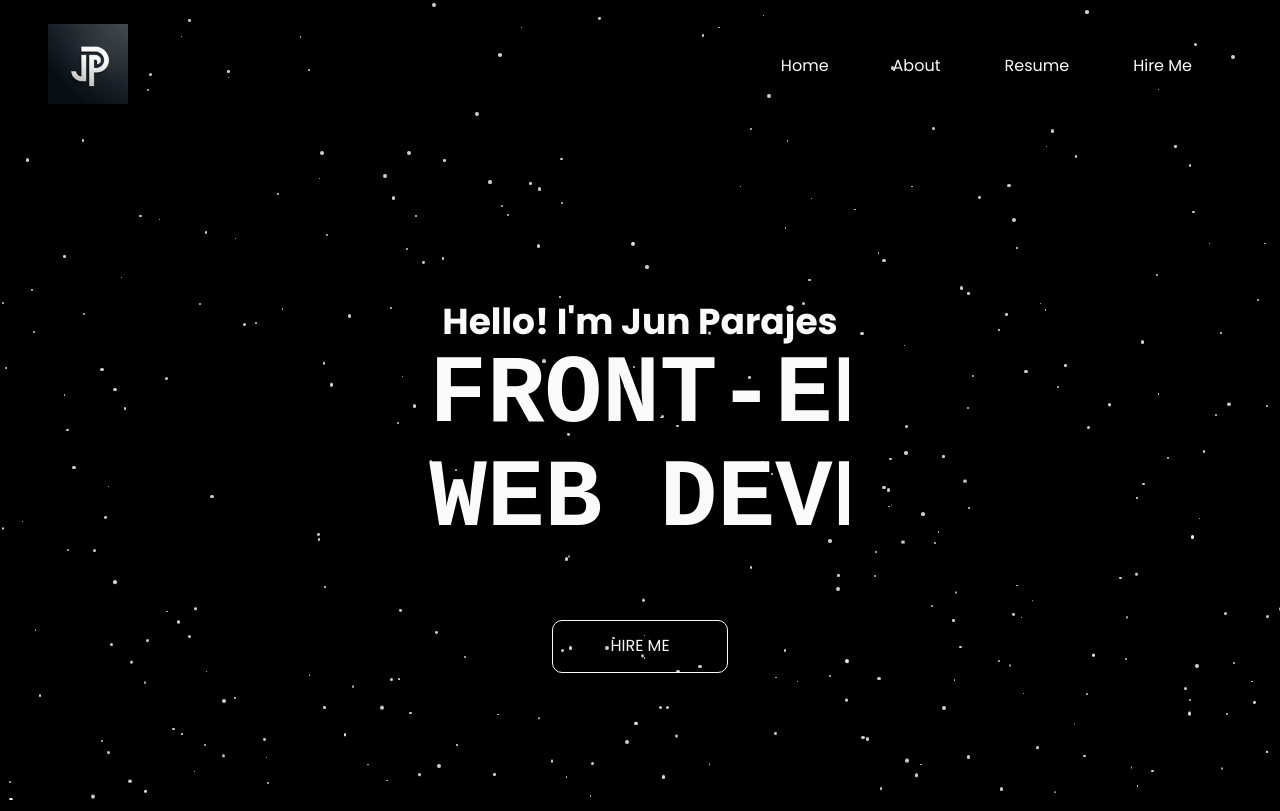
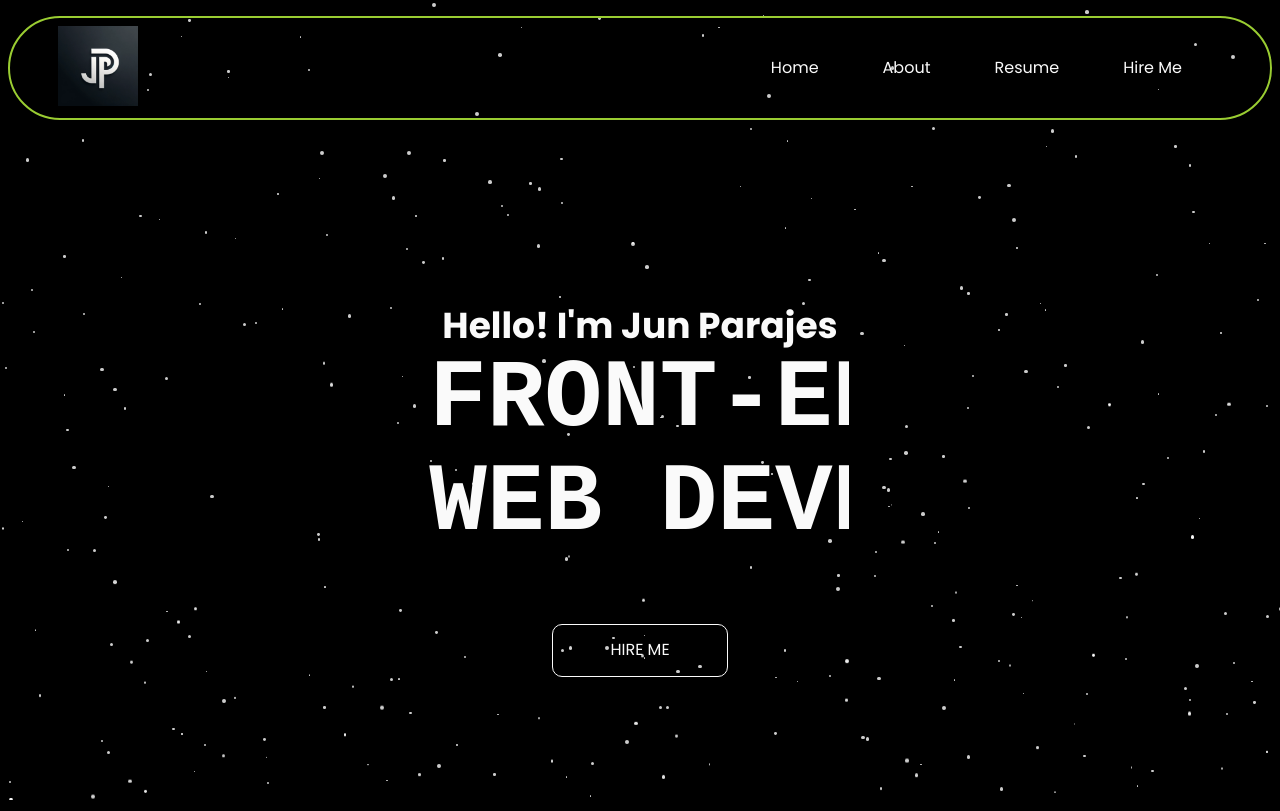
Before and after one commit to JunParajes/Webportfolio, a website built with Vite: page index.html in a window 1280 px wide. Shown: the top 811 px of the page. Built offline with nearby package versions, Linux system fonts and the light colour scheme; a web font is replaced by a local one.

Commit message:
improve nav area

```diff
--- a/index.html
+++ b/index.html
@@ -18,7 +18,8 @@
 
     <!-- Navigation Section-->
     <header>
-      <nav class="container nav_area">
+      <nav class="container">
+        <div class="nav_area">
           <button><img class="logo" src="assets/logoJP.png" /></button>
           <ul class="nav_menu">
             <li><a class="nav_btn" href="#home">Home</a></li>
@@ -37,6 +38,7 @@
                 d="M120-240v-80h720v80H120Zm0-200v-80h720v80H120Zm0-200v-80h720v80H120Z" />
             </svg>
           </button>
+        </div>
       </nav>
     </header>
     <!-- END of Navigation -->
--- a/styles/nav.css
+++ b/styles/nav.css
@@ -3,9 +3,11 @@
   display: flex;
   justify-content: space-between;
   align-items: center;
+  width: 100%;
   border-radius: 5rem;
   margin-top: 1rem;
   padding: 0.5rem;
+  border: 2px solid yellowgreen;
 }
 .logo {
   width: 3rem;
--- a/styles/style.css
+++ b/styles/style.css
@@ -31,6 +31,10 @@ html {
   scroll-behavior: smooth;
 }
 
+header {
+  width: 100%;
+}
+
 body {
   color: var(--clr-white);
   font-family: "Poppins", sans-serif;
```
Lines whose indentation alone changed are shown as unchanged.
